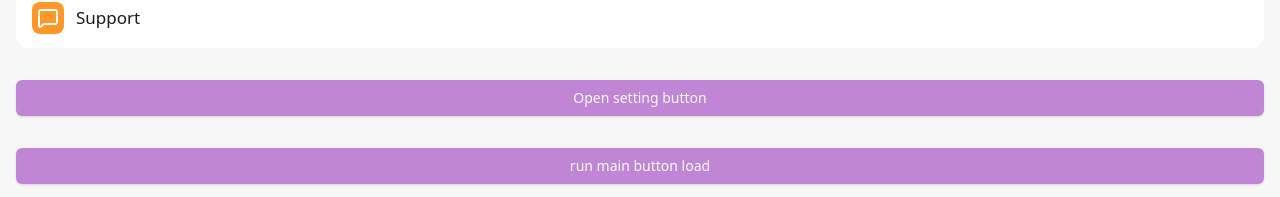
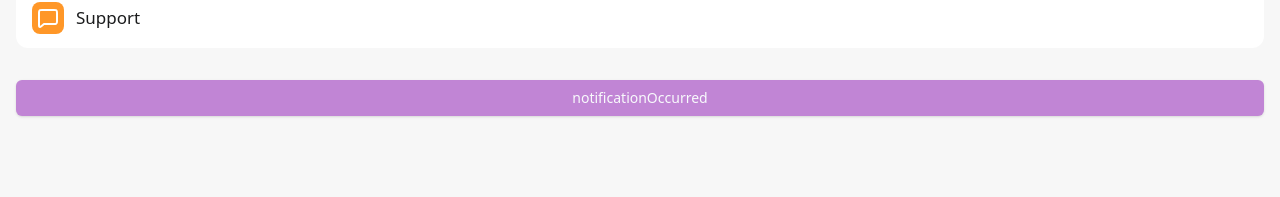
Before and after one commit to FlutterReactDev/proto, a React (Vite) app: page /profile in a window 1280 px wide. Shown: the part 890-1087 px from the top of the page. After the commit the page ends 1022 px from the top, so only its background shows below. Built offline with nearby package versions, Linux system fonts and the light colour scheme; no server answers.

Commit message:
Add notification

```diff
--- a/src/pages/profile-page/index.tsx
+++ b/src/pages/profile-page/index.tsx
@@ -4,6 +4,7 @@ import { ProfileLegalSection } from "@/components/templates/profile-legal-sectio
 import { ProfileSettingSection } from "@/components/templates/profile-setting-section";
 import { Avatar, AvatarImage } from "@/components/ui/avatar";
 import { Button } from "@/components/ui/button";
+
 import { Cell } from "@/components/ui/cell";
 import { Heading } from "@/components/ui/heading";
 import { VStack } from "@/components/ui/vstack";
@@ -25,17 +26,10 @@ export const ProfilePage = () => {
             <Cell leftElement={<SupportIcon />}>Support</Cell>
             <Button
                 onClick={() => {
-                    webApp?.MainButton.show();
+                    webApp?.HapticFeedback.notificationOccurred("success");
                 }}
             >
-                Open setting button
-            </Button>
-            <Button
-                onClick={() => {
-                    webApp?.MainButton.showProgress(true);
-                }}
-            >
-                run main button load
+                notificationOccurred
             </Button>
         </VStack>
     );
--- a/src/telegram/types.ts
+++ b/src/telegram/types.ts
@@ -37,8 +37,8 @@ export interface IWebApp {
     BackButton: BackButton;
     SettingsButton: SettingsButton;
     MainButton: MainButton;
-    // eslint-disable-next-line @typescript-eslint/no-explicit-any
-    HapticFeedback: any;
+
+    HapticFeedback: HapticFeedback;
     expand: () => void;
     showConfirm: (message: string, callback?: (res: boolean) => void) => void;
     showAlert: (message: string, callback?: () => void) => void;
@@ -96,3 +96,11 @@ export interface MainButton {
         is_visible?: boolean;
     }) => void;
 }
+
+export interface HapticFeedback {
+    notificationOccurred: (type: "error" | "success" | "warning") => void;
+    impactOccurred: (
+        style: "light" | "medium" | "heavy" | "rigid" | "soft"
+    ) => void;
+    selectionChanged: () => void;
+}
```
